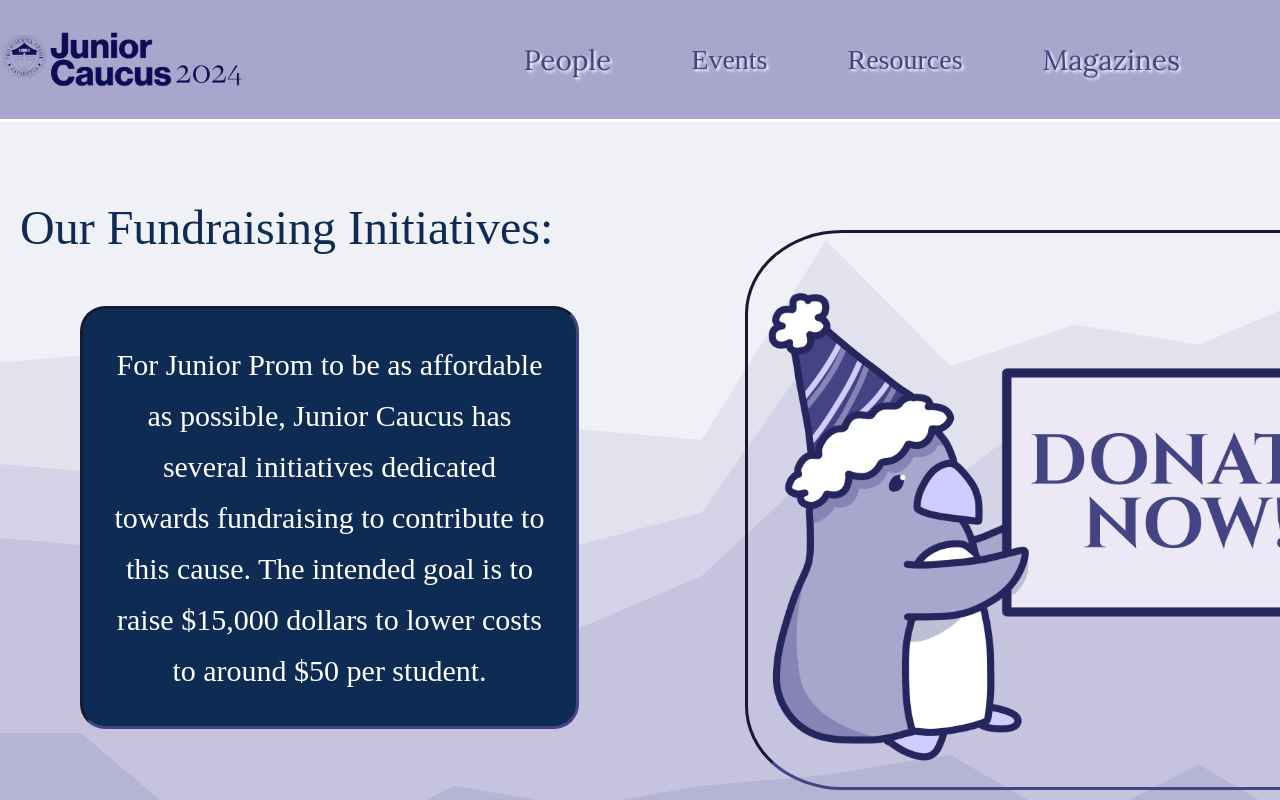
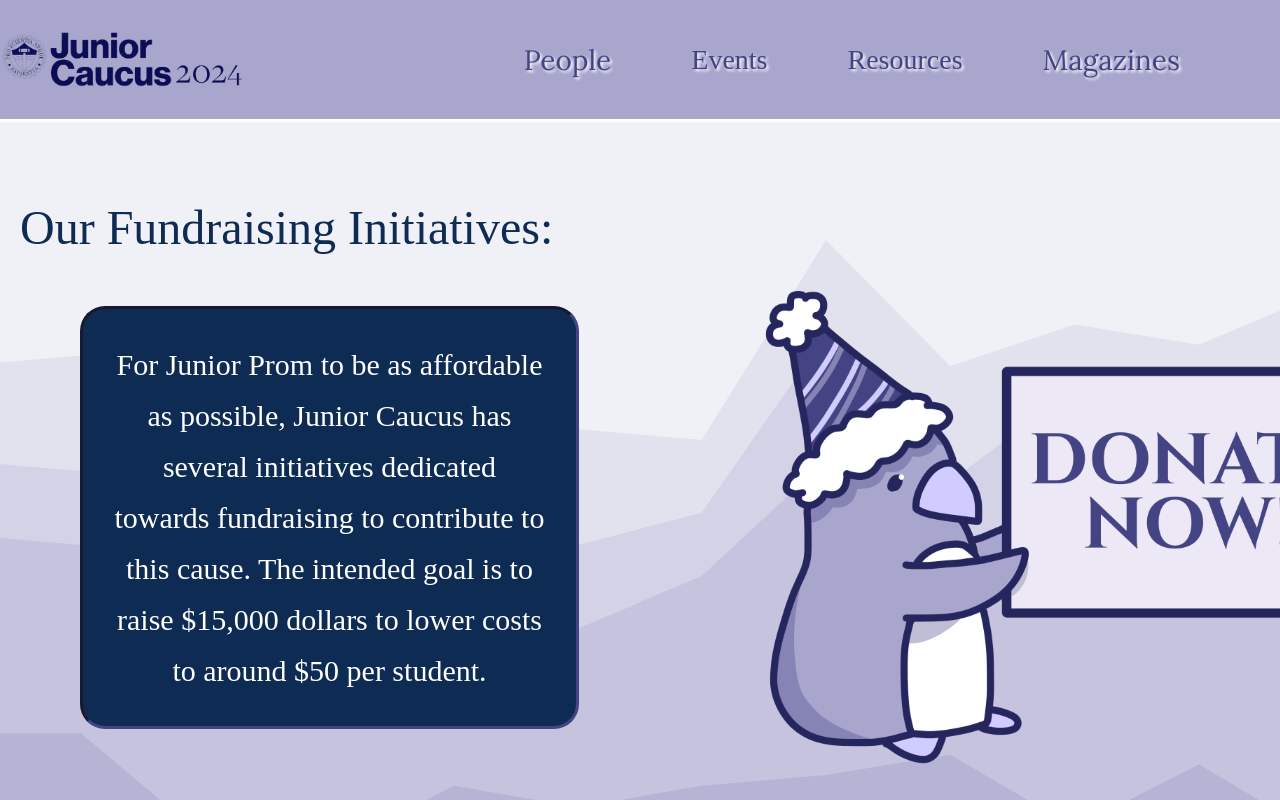
Before and after one commit to Rahuldeb5/junior.stuysu.org, a React (Create React App) app: page /jprom in a window 1280 px wide. Shown: the top 800 px of the page. Built offline with nearby package versions, Linux system fonts and the light colour scheme; a web font is replaced by a local one.

Commit message:
altered css for jprom image

```diff
--- a/src/pages/Jprom.css
+++ b/src/pages/Jprom.css
@@ -9,14 +9,11 @@
   flex-direction: row;
 }
 .jpromImage {
-  border-style: inset;
-  border-color: white;
   height: 35em;
   margin-right: 10em;
   margin-top: 5em;
   border-radius: 15%;
   max-width: 100em;
-  border-color: #444484;
 }
 .jprom-page {
   background-image: url(../../public/images/backgroundJPROM.svg);
```
